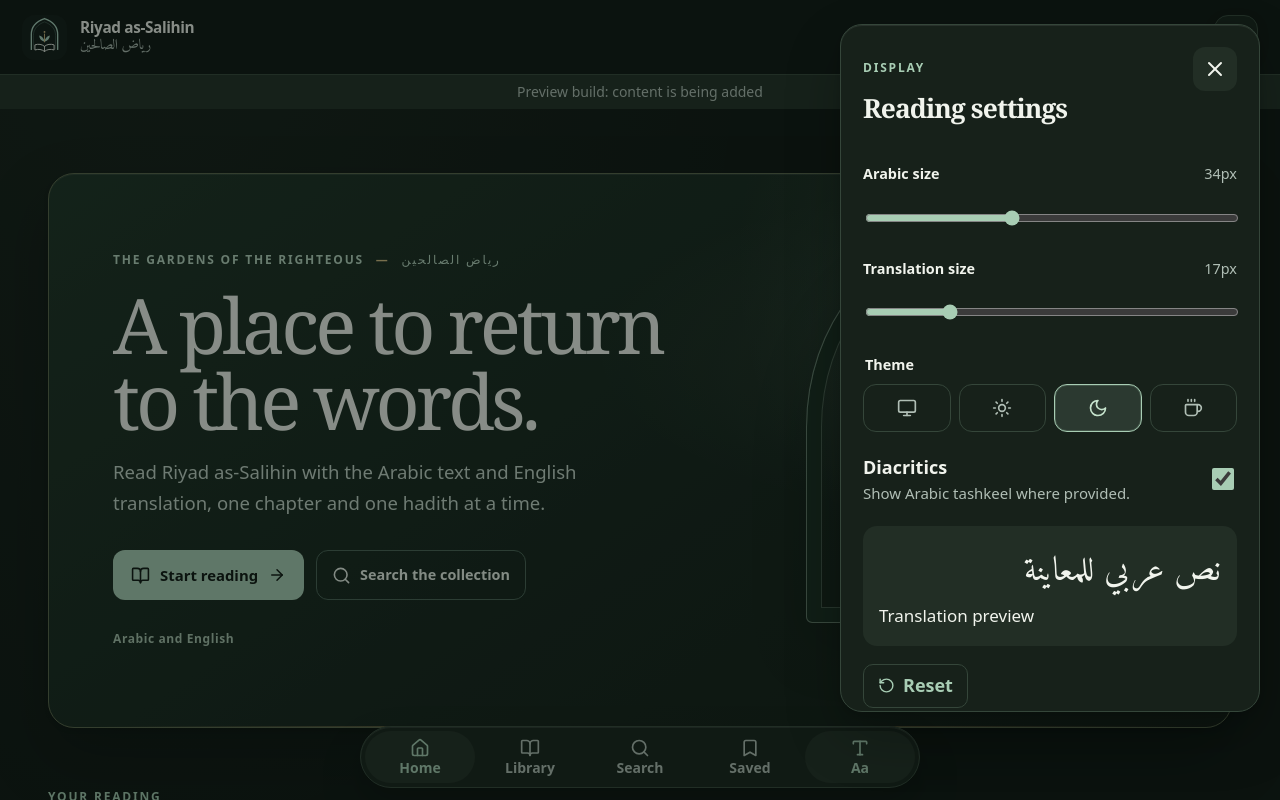
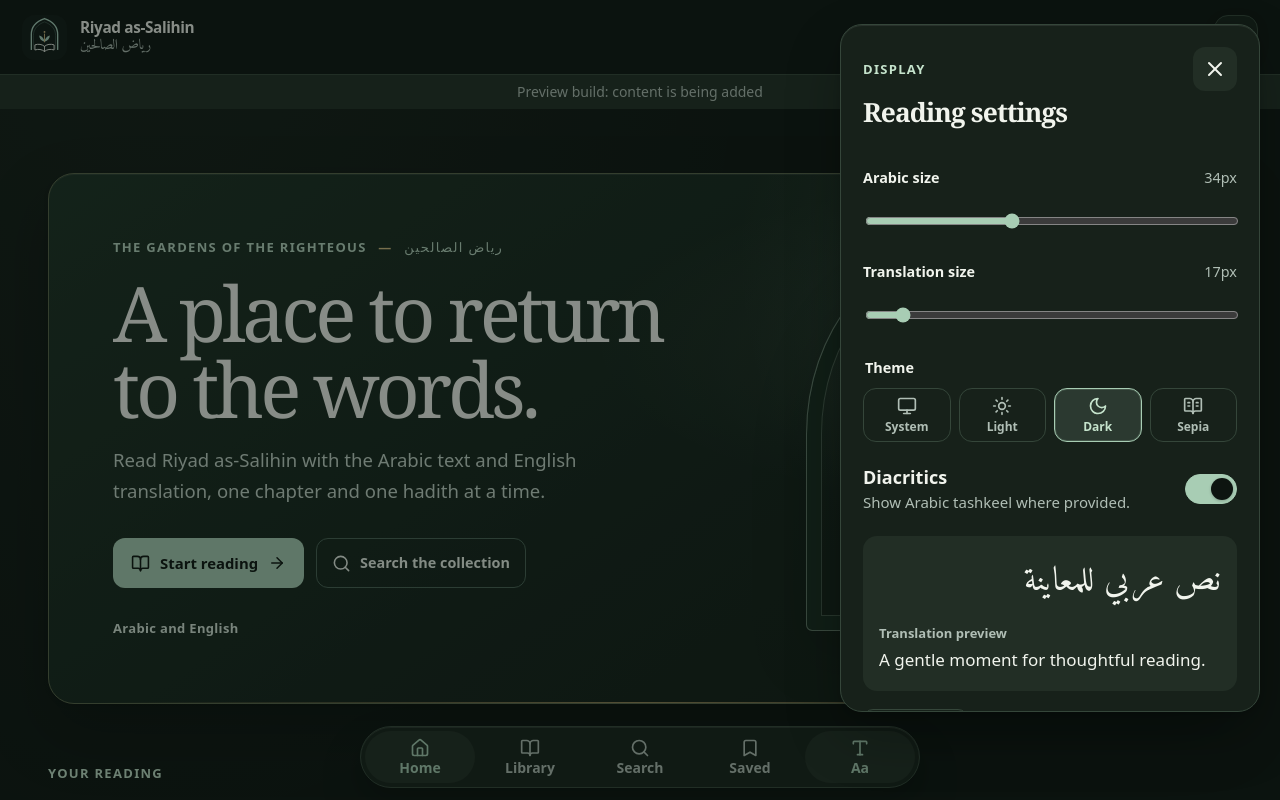
Before and after one commit to haiderimran019/Riyadh-as-Saliheen, a React (Vite) app: page / in a window 1280 px wide. Both pictures are taken after a click on the button "Aa". Shown: the top 800 px of the page. Built offline with nearby package versions, Linux system fonts and the light colour scheme; no server answers; a web font is replaced by a local one.

Commit message:
Polish reader preferences and collection labels

```diff
--- a/src/App.tsx
+++ b/src/App.tsx
@@ -1,5 +1,5 @@
 import { Suspense } from 'react'
-import { BookOpen, Settings2 } from 'lucide-react'
+import { BookOpen, Languages } from 'lucide-react'
 import { Link, Navigate, Route, Routes } from 'react-router-dom'
 import { DATA_MODE } from './config'
 import { InstallPrompt } from './components/InstallPrompt'
@@ -33,7 +33,7 @@
           <span className="brand-mark" aria-hidden="true"><img src={`${import.meta.env.BASE_URL}icons/icon.svg`} alt="" /></span>
           <span className="brand-copy"><strong>{t('Riyad as-Salihin')}</strong><small>رياض الصالحين</small></span>
         </Link>
-        <Link className="header-settings" to="/settings" aria-label={t('Settings')} title={t('Settings')}><Settings2 size={20} /></Link>
+        <Link className="header-settings" to="/settings" aria-label={t('Language and app settings')} title={t('Language and app settings')}><Languages size={20} /></Link>
       </header>
       {DATA_MODE === 'placeholder' && <p className="preview-banner" role="status">{t('Preview build: content is being added')}</p>}
 
--- a/src/components/HadithCard.tsx
+++ b/src/components/HadithCard.tsx
@@ -6,6 +6,7 @@
 import { shareHadithImage } from '../utils/shareImage'
 import { SHOW_FEEDBACK } from '../config'
 import { useI18n } from '../i18n'
+import { stripArabicDiacritics } from '../utils/arabicText'
 
 type Props = {
   hadith: HadithRecord
@@ -18,11 +19,7 @@
   language: string
 }
 
-const ARABIC_DIACRITICS = /[\u0610-\u061A\u064B-\u065F\u0670\u06D6-\u06ED]/g
 const LANGUAGE_NAMES: Record<string, string> = { en: 'English', ar: 'Arabic', ur: 'Urdu', bn: 'Bengali', hi: 'Hindi' }
-export function stripArabicDiacritics(value: string) {
-  return value.replace(ARABIC_DIACRITICS, '')
-}
 
 export function HadithCard({ hadith, translation, translationMetadata, showDiacritics, arabicSize, collectionId, chapterId, language }: Props) {
   const { t } = useI18n()
--- a/src/components/ReadingControlsSheet.tsx
+++ b/src/components/ReadingControlsSheet.tsx
@@ -1,5 +1,5 @@
 import { useEffect, useRef, useState } from 'react'
-import { Coffee, Monitor, Moon, RotateCcw, Sun, X } from 'lucide-react'
+import { BookOpenText, Monitor, Moon, RotateCcw, Sun, X } from 'lucide-react'
 import { getSetting, setSetting } from '../data/db'
 import { APP_EVENTS, dispatchAppEvent } from '../core/appEvents'
 import { useI18n } from '../i18n'
@@ -16,6 +16,7 @@
 export function ReadingControlsSheet() {
   const { t, language } = useI18n()
   const [open, setOpen] = useState(false)
+  const [preferencesLoaded, setPreferencesLoaded] = useState(false)
   const [preferences, setPreferences] = useState<ReadingPreferences>(() => ({ arabicSize: getDefaultArabicSize(), translationSize: 17, showDiacritics: true, theme: 'dark' }))
   const closeRef = useRef<HTMLButtonElement>(null)
   const dialogRef = useRef<HTMLElement>(null)
@@ -24,20 +25,26 @@
   useEffect(() => {
     Promise.all([
       getSetting('arabicSizePx', getDefaultArabicSize()),
-      getSetting('translationSizePx', 17),
+      getSetting('translationSizePx', 17).then((size) => Math.max(16, size)),
       getSetting('showDiacritics', true),
       getSetting<ReadingPreferences['theme']>('theme', 'dark'),
-    ]).then(([arabicSize, translationSize, showDiacritics, theme]) => setPreferences({ arabicSize, translationSize, showDiacritics, theme }))
+    ]).then(([arabicSize, translationSize, showDiacritics, theme]) => {
+      const normalizedTranslationSize = Math.max(16, translationSize)
+      setPreferences({ arabicSize, translationSize: normalizedTranslationSize, showDiacritics, theme })
+      setPreferencesLoaded(true)
+      if (normalizedTranslationSize !== translationSize) void setSetting('translationSizePx', normalizedTranslationSize)
+    })
     const show = () => setOpen(true)
     window.addEventListener(APP_EVENTS.openReadingSettings, show)
     return () => window.removeEventListener(APP_EVENTS.openReadingSettings, show)
   }, [])
 
   useEffect(() => {
+    if (!preferencesLoaded) return
     document.documentElement.dataset.theme = preferences.theme
     document.documentElement.style.setProperty('--translation-size', `${preferences.translationSize}px`)
     window.dispatchEvent(new CustomEvent<ReadingPreferences>(APP_EVENTS.readingPreferencesChange, { detail: preferences }))
-  }, [preferences])
+  }, [preferences, preferencesLoaded])
 
   useEffect(() => {
     if (!open) return
@@ -90,12 +97,12 @@
           <button ref={closeRef} className="icon-button" aria-label={t('Close reading settings')} onClick={() => setOpen(false)}><X /></button>
         </header>
         <label className="range-setting"><span><strong>{t('Arabic size')}</strong><output>{preferences.arabicSize}px</output></span><input type="range" min="20" max="56" value={preferences.arabicSize} onChange={(event) => update('arabicSize', Number(event.target.value))} /></label>
-        <label className="range-setting"><span><strong>{t('Translation size')}</strong><output>{preferences.translationSize}px</output></span><input type="range" min="14" max="28" value={preferences.translationSize} onChange={(event) => update('translationSize', Number(event.target.value))} /></label>
+        <label className="range-setting"><span><strong>{t('Translation size')}</strong><output>{preferences.translationSize}px</output></span><input type="range" min="16" max="28" value={preferences.translationSize} onChange={(event) => update('translationSize', Number(event.target.value))} /></label>
         <fieldset className="theme-options"><legend>{t('Theme')}</legend><div className="theme-buttons">{([
-          ['system', 'System', Monitor], ['light', 'Light', Sun], ['dark', 'Dark', Moon], ['sepia', 'Sepia', Coffee],
-        ] as const).map(([theme, label, Icon]) => <button type="button" key={theme} className="theme-choice" aria-label={`${t(label)} theme`} title={`${t(label)} theme`} aria-pressed={preferences.theme === theme} onClick={() => update('theme', theme)}><Icon size={20} aria-hidden="true" /></button>)}</div></fieldset>
-        <label className="switch-setting"><span><strong>{t('Diacritics')}</strong><small>{t('Show Arabic tashkeel where provided.')}</small></span><input type="checkbox" checked={preferences.showDiacritics} onChange={(event) => update('showDiacritics', event.target.checked)} /></label>
-        <div className="reading-preview" aria-label={t('Live reading preview')}><p dir="rtl" lang="ar" style={{ fontSize: preferences.arabicSize }}>نص عربي للمعاينة</p><p lang={language} dir={language === 'ur' ? 'rtl' : 'ltr'} style={{ fontSize: preferences.translationSize }}>{t('Translation preview')}</p></div>
+          ['system', 'System', Monitor], ['light', 'Light', Sun], ['dark', 'Dark', Moon], ['sepia', 'Sepia', BookOpenText],
+        ] as const).map(([theme, label, Icon]) => <button type="button" key={theme} className="theme-choice" aria-label={t(label)} title={t(label)} aria-pressed={preferences.theme === theme} onClick={() => update('theme', theme)}><Icon size={20} aria-hidden="true" /><span>{t(label)}</span></button>)}</div></fieldset>
+        <label className="switch-setting"><span><strong>{t('Diacritics')}</strong><small>{t('Show Arabic tashkeel where provided.')}</small></span><span className="switch-control"><input role="switch" aria-checked={preferences.showDiacritics} type="checkbox" checked={preferences.showDiacritics} onChange={(event) => update('showDiacritics', event.target.checked)} /><span className="switch-track" aria-hidden="true" /></span></label>
+        <div className="reading-preview" aria-label={t('Live reading preview')}><p dir="rtl" lang="ar" style={{ fontSize: preferences.arabicSize }}>نص عربي للمعاينة</p><small className="preview-label">{t('Translation preview')}</small><p lang={language} dir={language === 'ur' ? 'rtl' : 'ltr'} style={{ fontSize: preferences.translationSize }}>{t('A gentle moment for thoughtful reading.')}</p></div>
         <button className="reset-button" onClick={reset}><RotateCcw size={17} /> {t('Reset')}</button>
       </section>
     </>
--- a/src/edition.css
+++ b/src/edition.css
@@ -211,6 +211,21 @@
 .theme-choice { display: grid; min-width: 0; min-height: 48px; place-items: center; border: 1px solid var(--border); border-radius: 13px; background: var(--surface); color: var(--muted); cursor: pointer; transition: color .16s ease, background .16s ease, border-color .16s ease, transform .16s ease; }
 .theme-choice:hover { transform: translateY(-1px); border-color: var(--accent); }
 .theme-choice[aria-pressed='true'] { border-color: var(--accent); background: color-mix(in srgb, var(--accent) 14%, var(--surface)); color: var(--accent-strong); box-shadow: inset 0 0 0 1px color-mix(in srgb, var(--accent) 20%, transparent); }
+.theme-choice { gap: 4px; padding: 7px 3px; }
+.theme-choice > span { color: inherit; font-size: .75rem; font-weight: 700; line-height: 1.2; }
+.theme-choice:focus-visible { outline: 3px solid var(--focus); outline-offset: 2px; }
+.switch-control { position: relative; display: inline-flex; width: 52px; min-width: 52px; height: 30px; align-items: center; }
+.switch-control input { position: absolute; z-index: 1; inset: 0; width: 100%; height: 100%; margin: 0; opacity: 0; cursor: pointer; }
+.switch-track { position: relative; width: 100%; height: 100%; border: 1px solid var(--border); border-radius: 999px; background: var(--surface-soft); transition: background .16s ease, border-color .16s ease; }
+.switch-track::after { position: absolute; top: 3px; left: 3px; width: 22px; height: 22px; border-radius: 50%; background: var(--muted); box-shadow: 0 1px 3px rgba(0,0,0,.22); content: ''; transition: transform .16s ease, background .16s ease; }
+.switch-control input:checked + .switch-track { border-color: var(--accent); background: var(--accent); }
+.switch-control input:checked + .switch-track::after { background: var(--bg); transform: translateX(22px); }
+.switch-control input:focus-visible + .switch-track { outline: 3px solid var(--focus); outline-offset: 3px; }
+.reading-preview .preview-label { display: block; margin-top: 10px; color: var(--muted); font-size: .8125rem; font-weight: 700; }
+.reading-preview p:last-child { margin-top: 3px; line-height: 1.65; }
+.eyebrow, .label { color: var(--accent-strong); font-size: .8125rem; letter-spacing: .1em; line-height: 1.45; }
+.home-hero-count { color: #d7e5da; font-size: .8125rem; font-weight: 750; letter-spacing: .025em; }
+.result-translation { font-size: 1rem; line-height: 1.7; }
 @media (max-width: 720px) {
   .settings-language-row { align-items: flex-start; flex-direction: column; gap: 12px; }
   .settings-language-control { width: 100%; }
--- a/src/i18n.tsx
+++ b/src/i18n.tsx
@@ -9,6 +9,7 @@
   'Skip to content': 'اصل مواد پر جائیں', 'Send feedback': 'رائے بھیجیں', 'Feedback': 'رائے',
   'About': 'تعارف', 'Sources & credits': 'ماخذ اور حوالہ', 'Privacy': 'رازداری', 'Terms': 'شرائط',
   'THE GARDENS OF THE RIGHTEOUS': 'ریاض الصالحین', 'A place to return to the words.': 'نبی کریم ﷺ کے ارشادات سے وابستگی کا ایک پُرسکون مقام',
+  'Language and app settings': 'زبان اور ایپ کی ترتیبات', 'Text appearance': 'متن کی ظاہری ترتیب', 'A gentle moment for thoughtful reading.': 'غور و فکر سے مطالعے کا ایک پُرسکون لمحہ۔',
   'Read Riyad as-Salihin with the Arabic text and English translation, one chapter and one hadith at a time.': 'ریاض الصالحین عربی متن اور دستیاب ترجمے کے ساتھ، باب اور حدیث کے ترتیب وار مطالعے کے لیے۔',
   'Continue reading': 'مطالعہ جاری رکھیں', 'Start reading': 'مطالعہ شروع کریں', 'Search the collection': 'مجموعے میں تلاش کریں',
   'YOUR READING': 'آپ کا مطالعہ', 'Make room for reflection.': 'غور و فکر کے لیے وقت نکالیں', 'All chapters': 'تمام ابواب',
--- a/src/pages/HomePage.tsx
+++ b/src/pages/HomePage.tsx
@@ -2,12 +2,14 @@
 import { ArrowRight, BookOpen, Search, Sparkles } from 'lucide-react'
 import { Link } from 'react-router-dom'
 import { DATA_MODE, DEFAULT_COLLECTION, SHOW_FEEDBACK } from '../config'
-import { db, type ReadingProgress } from '../data/db'
+import { db, getSetting, type ReadingProgress } from '../data/db'
 import { hadithRepository } from '../data/HadithRepository'
 import { loadDailyQuran, loadTranslation } from '../data/loader'
 import type { CollectionIndex, DailyQuranDataset, TranslationChapterDataset } from '../types/hadith'
 import { selectDailyAyah } from '../utils/dailyHadith'
 import { useI18n } from '../i18n'
+import { APP_EVENTS } from '../core/appEvents'
+import { stripArabicDiacritics } from '../utils/arabicText'
 
 export function HomePage() {
   const [dailyMoment, setDailyMoment] = useState(() => new Date())
@@ -16,7 +18,15 @@
   const [dailyHadith, setDailyHadith] = useState<Awaited<ReturnType<typeof hadithRepository.getDailyHadith>> | null>(null)
   const [dailyTranslation, setDailyTranslation] = useState<TranslationChapterDataset | null>(null)
   const [quran, setQuran] = useState<DailyQuranDataset | null>(null)
+  const [showDiacritics, setShowDiacritics] = useState(true)
   const { language, t } = useI18n()
+
+  useEffect(() => {
+    void getSetting('showDiacritics', true).then(setShowDiacritics)
+    const update = (event: Event) => setShowDiacritics((event as CustomEvent<{ showDiacritics: boolean }>).detail.showDiacritics)
+    window.addEventListener(APP_EVENTS.readingPreferencesChange, update)
+    return () => window.removeEventListener(APP_EVENTS.readingPreferencesChange, update)
+  }, [])
 
   useEffect(() => {
     const refresh = () => setDailyMoment(new Date())
@@ -60,9 +70,9 @@
             <Link className="primary-action" to={readUrl}><BookOpen size={19} /> {t(progress ? 'Continue reading' : 'Start reading')} <ArrowRight size={18} /></Link>
             <Link className="home-secondary-action" to="/search"><Search size={19} /> {t('Search the collection')}</Link>
           </div>
-          <p className="home-hero-count">{collection ? `${new Intl.NumberFormat(language === 'ur' ? 'ur-PK' : 'en').format(collection.chapters.length)} ${t('Chapters')} · ${new Intl.NumberFormat(language === 'ur' ? 'ur-PK' : 'en').format(collection.recordIds?.length ?? 0)} ${t('hadith')}` : t('Arabic and English')}</p>
+          <p className="home-hero-count">{collection ? `${new Intl.NumberFormat('en-US').format(collection.chapters.length)} ${t('Chapters')} · ${new Intl.NumberFormat('en-US').format(collection.recordIds?.length ?? 0)} ${t('hadith')}` : t('Arabic and English')}</p>
         </div>
-        <div className="home-hero-art" aria-hidden="true"><span className="garden-arch"><span>رياض<br />الصالحين</span></span><i>R I Y A D</i></div>
+        <div className="home-hero-art" aria-hidden="true"><span className="garden-arch"><span>رياض<br />الصالحين</span></span></div>
       </section>
 
       <section className="home-explore" aria-label={t('Explore Riyad as-Salihin')}>
@@ -71,7 +81,7 @@
           <Link className="home-link-card" to={readUrl}><span className="home-link-icon"><BookOpen size={22} /></span><span><strong>{progress ? t('Pick up where you left off') : t('Begin with Chapter 1')}</strong><small>{progress ? `${t('Chapter')} ${progress.chapterId} · ${t('Hadith')} ${progress.hadithId.split('-')[0]}` : firstChapter?.title.replace(/^\d+\s*[-–—]\s*/, '') ?? t('The collection opens with intention.')}</small></span><ArrowRight size={19} /></Link>
         </div>
       </section>
-      {dailyHadith && <section className="daily-card daily-hadith" aria-labelledby="daily-hadith-title"><p className="eyebrow"><Sparkles size={14} /> {t('Hadith of the day')}</p><p className="daily-arabic" lang="ar" dir="rtl">{dailyHadith.arabic}</p>{language === 'en' && dailyTranslation?.translations[dailyHadith.id] && <p className="daily-translation">{dailyTranslation.translations[dailyHadith.id].text}</p>}{language === 'en' && !dailyTranslation?.translations[dailyHadith.id] && <p className="daily-missing-translation">{t('English translation is not available for this narration; the Arabic text above is from the source edition.')}</p>}{language === 'ur' && <p className="daily-missing-translation" lang="ur">{t('The Urdu translation for this collection is not available yet. The Arabic source text is shown.')}</p>}<div className="daily-card-footer"><span id="daily-hadith-title">Riyad as-Salihin · {t('Hadith')} {dailyHadith.number} · IslamEnc.com</span><Link to={`/collection/${DEFAULT_COLLECTION}/chapter/${dailyHadith.chapterId}#${dailyHadith.id}`}>{t('Read hadith')} <ArrowRight size={16} /></Link></div></section>}
+      {dailyHadith && <section className="daily-card daily-hadith" aria-labelledby="daily-hadith-title"><p className="eyebrow"><Sparkles size={14} /> {t('Hadith of the day')}</p><p className="daily-arabic" lang="ar" dir="rtl">{showDiacritics ? dailyHadith.arabic : stripArabicDiacritics(dailyHadith.arabic)}</p>{language === 'en' && dailyTranslation?.translations[dailyHadith.id] && <p className="daily-translation">{dailyTranslation.translations[dailyHadith.id].text}</p>}{language === 'en' && !dailyTranslation?.translations[dailyHadith.id] && <p className="daily-missing-translation">{t('English translation is not available for this narration; the Arabic text above is from the source edition.')}</p>}{language === 'ur' && <p className="daily-missing-translation" lang="ur">{t('The Urdu translation for this collection is not available yet. The Arabic source text is shown.')}</p>}<div className="daily-card-footer"><span id="daily-hadith-title">Riyad as-Salihin · {t('Hadith')} {dailyHadith.number} · IslamEnc.com</span><Link to={`/collection/${DEFAULT_COLLECTION}/chapter/${dailyHadith.chapterId}#${dailyHadith.id}`}>{t('Read hadith')} <ArrowRight size={16} /></Link></div></section>}
       {quran && quran.ayahs.length > 0 && (() => { const ayah = selectDailyAyah(quran, dailyMoment); const localized = ayah.translations[language]; return <section className="daily-card daily-ayah" aria-labelledby="daily-ayah-title"><p className="eyebrow"><Sparkles size={14} /> {t('Ayah of the day')}</p><p className="daily-arabic" lang="ar" dir="rtl">{ayah.arabic_text}</p><p className="daily-translation" lang={language} dir={language === 'ur' ? 'rtl' : 'ltr'}>{localized.translation}</p>{localized.footnotes && <details className="daily-footnotes"><summary>{t('Translation notes')}</summary><p lang={language} dir={language === 'ur' ? 'rtl' : 'ltr'}>{localized.footnotes}</p></details>}<div className="daily-card-footer"><span id="daily-ayah-title">{t('Qur’an')} · {ayah.sura}:{ayah.aya}</span><span>QuranEnc.com · {quran.translations[language].title} · v{quran.translations[language].version}</span></div></section> })()}
       <div className="home-bottomline"><span>{t('No account. No ads. No tracking.')}</span><span><Link to="/sources">{t('Text & sources')}</Link>{SHOW_FEEDBACK && <> · <Link to="/feedback">{t('Feedback')}</Link></>}</span></div>
     </main>
--- a/src/pages/LibraryPage.tsx
+++ b/src/pages/LibraryPage.tsx
@@ -7,7 +7,7 @@
 import { useI18n } from '../i18n'
 
 export function LibraryPage() {
-  const { t, language } = useI18n()
+  const { t } = useI18n()
   const [collection, setCollection] = useState<CollectionIndex | null>(null)
   const [error, setError] = useState('')
 
@@ -35,7 +35,7 @@
           <h2 id="riyad-title">{t('Riyad as-Salihin')}</h2>
           {collection ? (
             <>
-              <p>{collection.chapters.length} {t('Chapters')} · {collection.recordIds?.length ?? 0} {t('narrations')} · {t('Arabic and English')}</p>
+              <p>{new Intl.NumberFormat('en-US').format(collection.chapters.length)} {t('Chapters')} · {new Intl.NumberFormat('en-US').format(collection.recordIds?.length ?? 0)} {t('hadith')} · {t('Arabic and English')}</p>
               <p className="data-status"><span aria-hidden="true" /> {t('Local reading text is ready, including offline.')}</p>
               <Link className="primary-action" to={firstChapter ? `/collection/${collection.id}/chapter/${firstChapter.id}` : `/collection/${collection.id}`}><BookOpen size={18} /> {t('Begin reading')} <ChevronRight size={17} /></Link>
               <Link className="text-action" to={`/collection/${collection.id}`}>{t('Browse all chapters')}</Link>
--- a/src/ui/BottomNavigation.tsx
+++ b/src/ui/BottomNavigation.tsx
@@ -22,7 +22,7 @@
           <Icon size={20} /><span>{t(label)}</span>
         </NavLink>
       ))}
-      <button type="button" aria-label={t('Reading settings')} aria-haspopup="dialog" aria-expanded={settingsOpen} onClick={() => dispatchAppEvent(APP_EVENTS.openReadingSettings)}>
+      <button type="button" aria-label={t('Text appearance')} title={t('Text appearance')} aria-haspopup="dialog" aria-expanded={settingsOpen} onClick={() => dispatchAppEvent(APP_EVENTS.openReadingSettings)}>
         <Type size={20} /><span>Aa</span>
       </button>
     </nav>
--- /dev/null
+++ b/src/utils/arabicText.ts
@@ -0,0 +1,5 @@
+const ARABIC_DIACRITICS = /[\u0610-\u061A\u064B-\u065F\u0670\u06D6-\u06ED]/g
+
+export function stripArabicDiacritics(value: string) {
+  return value.replace(ARABIC_DIACRITICS, '')
+}
```
Also changed, not shown: 3 other files (tests, documents, lock files or other folders).
